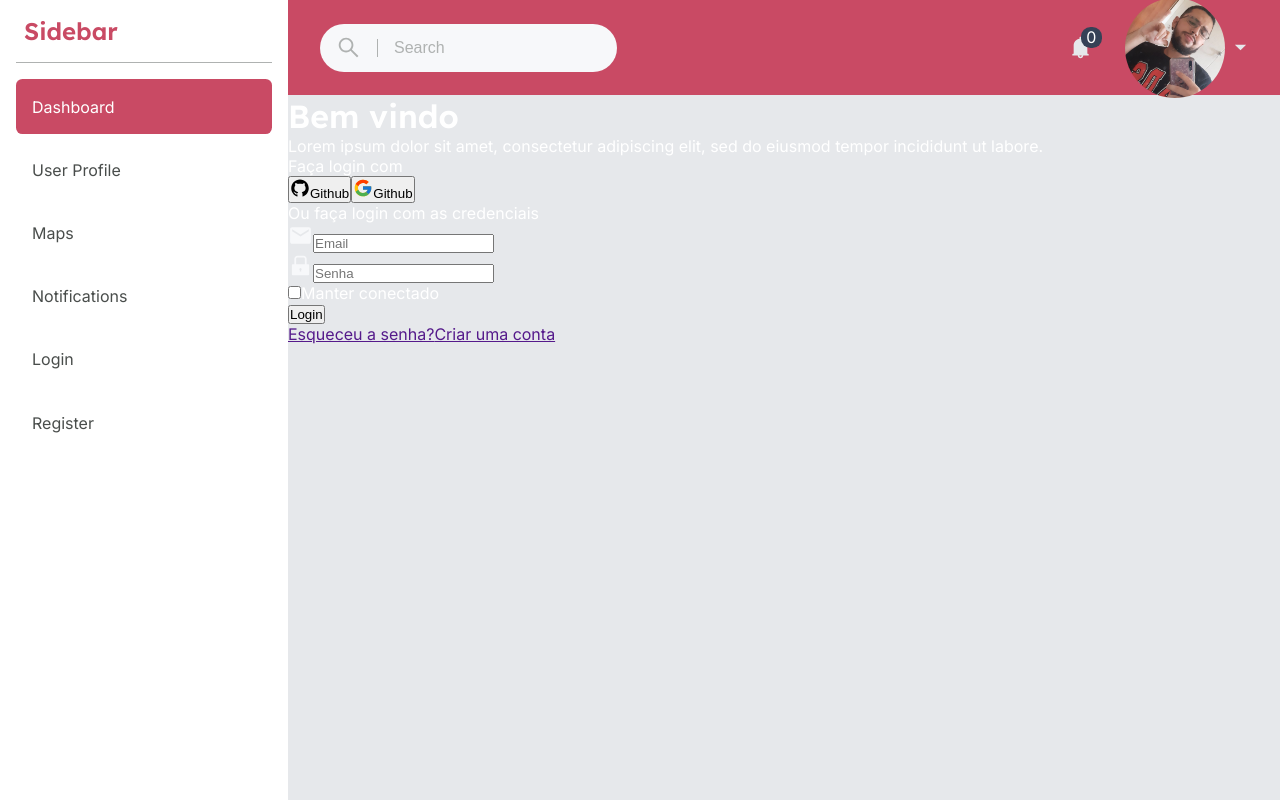
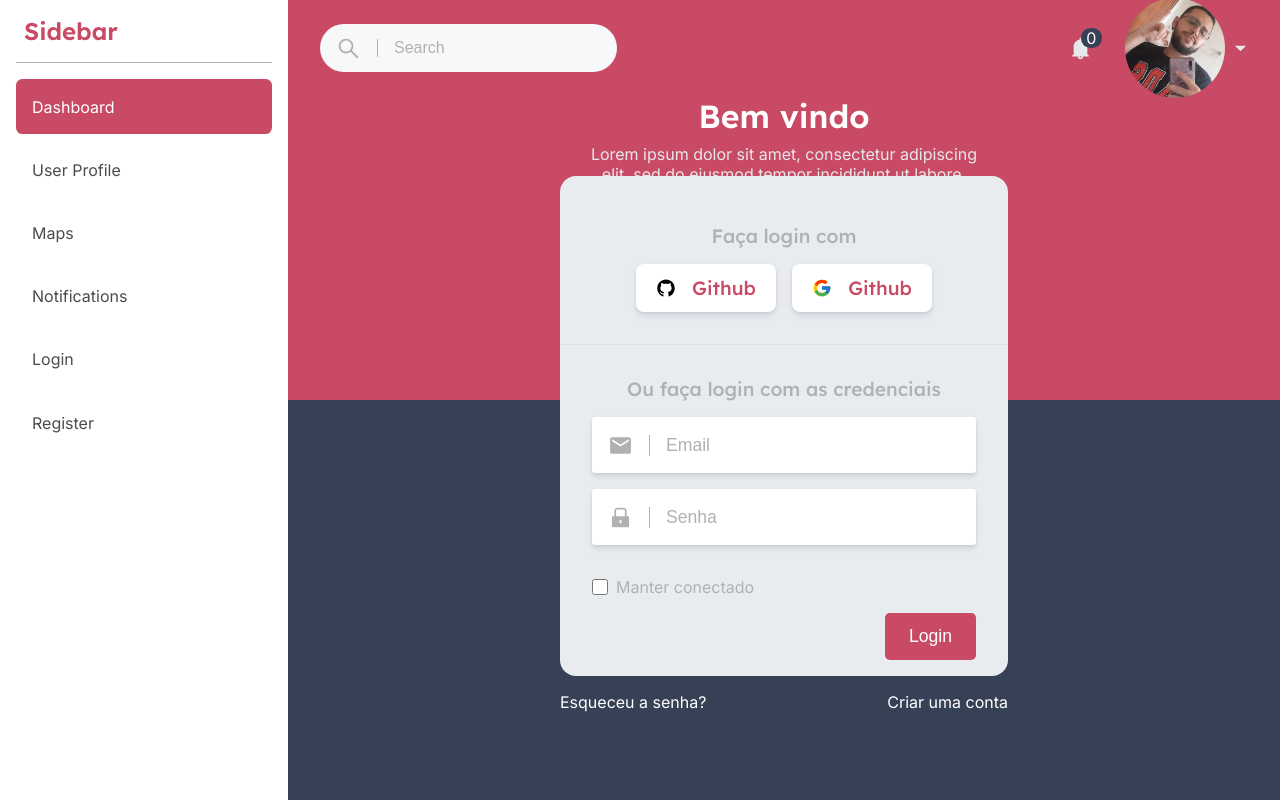
Before and after one commit to MatheusGomesRocha/dashboard_next, a Next.js app: page /login in a window 1280 px wide. Built offline with nearby package versions, Linux system fonts and the light colour scheme.

Commit message:
Finalizando tela de Login

```diff
--- a/src/components/Header/styles.module.scss
+++ b/src/components/Header/styles.module.scss
@@ -6,7 +6,6 @@
     align-items: center;
     justify-content: space-between;
     background: var(--red-500);
-    border-bottom: 1px solid var(--gray-100);
 
     h1 {
         color: var(--gray-100);
@@ -50,9 +49,6 @@
         display: flex;
         position: relative;
 
-        .icon:hover {
-            color: red;
-        }
         .badge {
             background: var(--darkblue);
             color: var(--white);
--- a/src/pages/login/index.tsx
+++ b/src/pages/login/index.tsx
@@ -28,15 +28,15 @@ export default function login() {
                 </div>
 
                 <div className={styles.divInput}>
-                    Ou faça login com as credenciais
+                    <span>Ou faça login com as credenciais</span>
 
                     <div>
-                        <MdEmail size={25} color="#f7f8fa" />
+                        <MdEmail size={25} color="#afb2b1" />
                         <input placeholder="Email" />
                     </div>
 
                     <div>
-                        <AiFillLock size={25} color="#f7f8fa" />
+                        <AiFillLock size={25} color="#afb2b1" />
                         <input placeholder="Senha" />
                     </div>
                 </div>
@@ -51,8 +51,9 @@ export default function login() {
                 </div>
             </form>
 
-            <div>
+            <div className={styles.links}>
                 <a href="">Esqueceu a senha?</a>
+
                 <a href="">Criar uma conta</a>
             </div>
         </div>
--- a/src/pages/login/styles.module.scss
+++ b/src/pages/login/styles.module.scss
@@ -1,3 +1,160 @@
 .login {
-    height: calc(100vh - 6rem)
+    display: flex;
+    flex-direction: column;
+    align-items: center;
+    background: var(--darkblue);
+    min-height: calc(100vh - 6rem);
+
+    .divider {
+        background: var(--red-500);
+        display: flex;
+        flex-direction: column;
+        align-items: center;
+        height: calc(50vh - 6rem);
+        width: 100%;
+
+        p {
+            width: 40%;
+            text-align: center;
+            color: var(--gray-100);
+            margin-top: 0.5rem;
+        }
+    }
+
+    form {
+        background: #e9ecef;
+        display: flex;
+        flex-direction: column;
+        margin-top: -14rem;
+        border-radius: 1rem;
+        padding: 1rem 0;
+        width: 28rem;
+
+        .header {
+            display: flex;
+            flex-direction: column;
+            align-items: center;
+            padding: 2rem 5rem;
+            border-bottom: 1px solid var(--border);
+
+            span {
+                color: var(--gray-200);
+                font: 500 1.2rem Lexend, sans-serif;
+            }
+
+            div {
+                display: flex;
+                margin-top: 1rem;
+                gap: 1rem;
+
+                button {
+                    background: var(--white);
+                    border: 1px solid transparent;
+                    display: flex;
+                    align-items: center;
+                    box-shadow: var(--shadow);
+                    transition: filter 200ms;
+                    gap: 1rem;
+                    padding: 0.7rem 1.2rem;
+                    border-radius: 0.5rem;
+
+                    &:hover {
+                        filter: brightness(0.9);
+                    }
+
+                    span {
+                        color: var(--red-500);
+                    }
+                }
+            }
+        }
+
+        .divInput {
+            display: flex;
+            flex-direction: column;
+            align-items: center;
+            padding: 2rem;
+
+            span {
+                color: var(--gray-200);
+                font: 500 1.2rem Lexend, sans-serif;
+            }
+
+            div {
+                display: flex;
+                align-items: center;
+                background: var(--white);
+                padding-left: 1rem;
+                height: 3.5rem;
+                width: 100%;
+                border-radius: 0.2rem;
+                margin-top: 1rem;
+                box-shadow: var(--shadow);
+                gap: 1rem;
+
+                input {
+                    border: none;
+                    background: transparent;
+                    flex: 1;
+                    padding-left: 1rem;
+                    font-size: 1.1rem;
+                    outline: 0;
+                    border-left: 1px solid var(--gray-200);
+
+                    &::placeholder {
+                        color: var(--gray-200);
+                    }
+                }
+            }
+        }
+
+        .checkbox {
+            display: flex;
+            align-items: center;
+            gap: 0.5rem;
+            padding-left: 2rem;
+
+            input {
+                width: 1rem;
+                height: 1rem;
+            }
+
+            span {
+                color: var(--gray-200);
+            }
+        }
+
+        .button {
+            display: flex;
+            justify-content: flex-end;
+            padding-right: 2rem;
+            margin-top: 1rem;
+
+            button {
+                background: var(--red-500);
+                border: none;
+                color: var(--white);
+                padding: 0.8rem 1.5rem;
+                border-radius: 0.3rem;
+                font-size: 1.1rem;
+            }
+        }
+
+    }
+
+    .links {
+        display: flex;
+        justify-content: space-between;
+        margin-top: 1rem;
+        width: 28rem;
+
+        a {
+            color: var(--gray--50);
+            text-decoration: none;
+
+            &:hover {
+                text-decoration: underline;
+            }
+        }
+    }
 }
--- a/src/styles/globals.scss
+++ b/src/styles/globals.scss
@@ -26,6 +26,10 @@
   --orange-500: #F96332;
 
   --darkblue: #364156;
+  --dark-item: #44475a;
+
+  --border: rgba(0, 0, 0, .05);
+  --shadow: 0 4px 6px rgba(50,50,93,.11), 0 1px 3px rgba(0,0,0,.08);
 }
 
 body {
```
